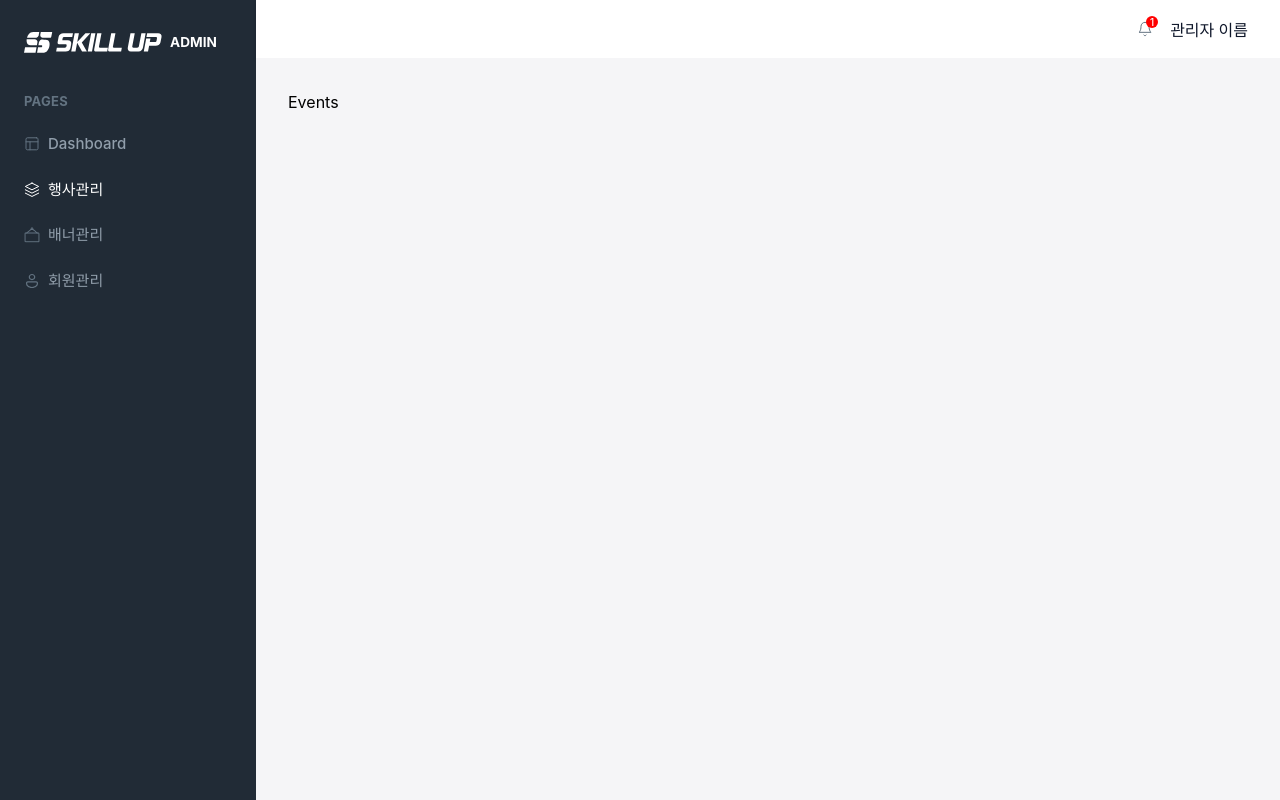
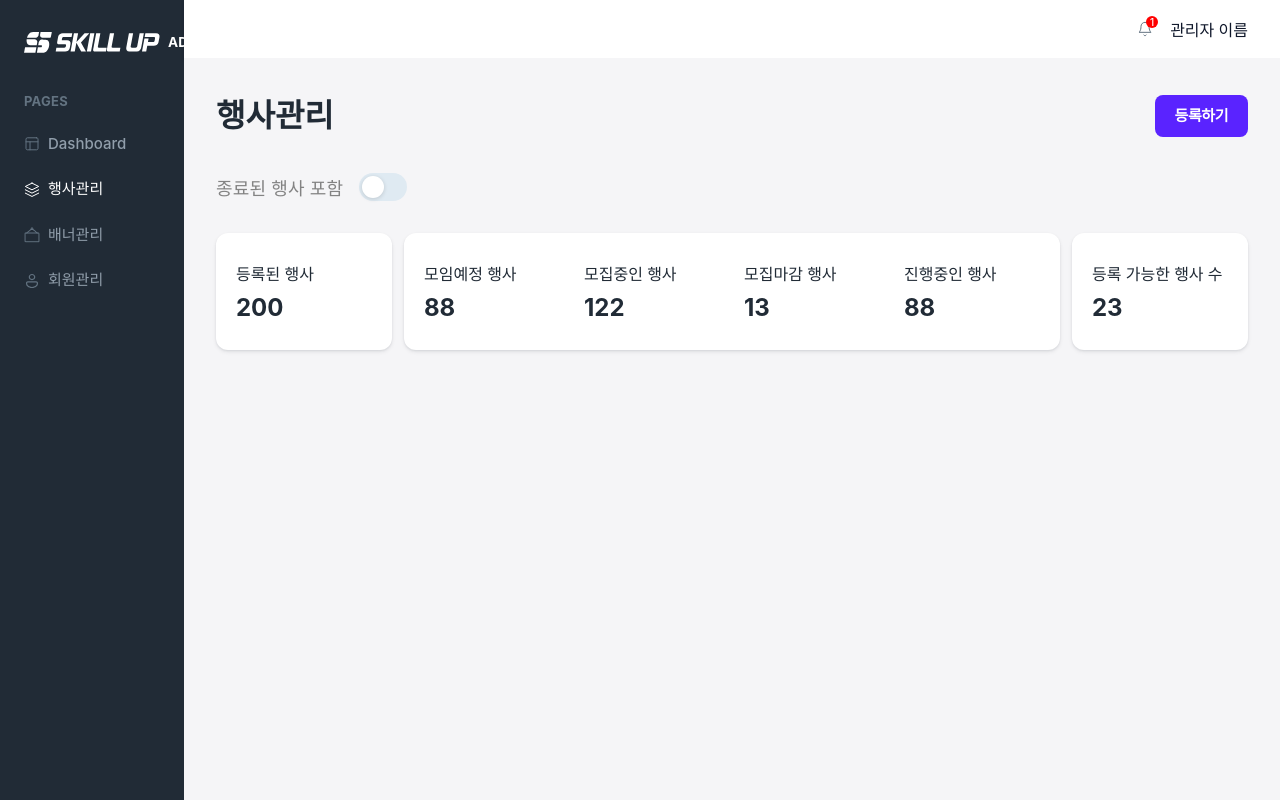
Before and after one commit to SKILLUP-FRONTEND/SkillUp_Admin, a Next.js app: page /admin/events in a window 1280 px wide. Built offline with nearby package versions, Linux system fonts and the light colour scheme; a web font is replaced by a local one.

Commit message:
:lipstick: Style: 행사 관리 필터, 대시보드 요약 공통 컴포넌트 구현 (#6)

```diff
--- /dev/null
+++ b/src/app/admin/events/EventsPageContent.tsx
@@ -0,0 +1,37 @@
+// src/app/admin/events/EventsPageContent.tsx
+/*
+  담당자 : 김은혜
+  최초 작성일 : 2025-09-16
+  최종 수정일 : 2025-09-16
+*/
+"use client";
+
+import SummaryCard from "@/components/events/SummaryCard";
+import styles from "./events.module.css";
+import ToggleSwitch from "@/components/common/toggle/ToggleSwitch";
+
+export default function EventsPageContent() {
+  return (
+    <div className={styles.eventsSection}>
+      <div className={styles.eventsHeader}>
+        <div className={styles.eventsHeaderTop}>
+          <h1 className={styles.eventsTitle}>행사관리</h1>
+          <button className={styles.eventsButton}>등록하기</button>
+        </div>
+        <ToggleSwitch label="종료된 행사 포함" />
+        <div className={styles.dashBoardSummary}>
+          <SummaryCard items={[{ title: "등록된 행사", count: 200 }]} />
+          <SummaryCard
+            items={[
+              { title: "모임예정 행사", count: 88 },
+              { title: "모집중인 행사", count: 122 },
+              { title: "모집마감 행사", count: 13 },
+              { title: "진행중인 행사", count: 88 },
+            ]}
+          />
+          <SummaryCard items={[{ title: "등록 가능한 행사 수", count: 23 }]} />
+        </div>
+      </div>
+    </div>
+  );
+}
--- /dev/null
+++ b/src/app/admin/events/events.module.css
@@ -0,0 +1,47 @@
+/* src/app/admin/events/events.module.css */
+
+/*
+  담당자 : 김은혜
+  최초 작성일 : 2025-09-16
+  최종 수정일 : 2025-09-16
+*/
+
+.eventsSection {
+  display: flex;
+  flex-direction: column;
+}
+
+.eventsHeader {
+  display: flex;
+  flex-direction: column;
+  gap: 2rem;
+}
+
+.eventsHeaderTop {
+  display: flex;
+  align-items: center;
+  justify-content: space-between;
+}
+
+.eventsTitle {
+  color: #212b36;
+  font-size: 2rem;
+  font-weight: 700;
+}
+
+.eventsButton {
+  border-radius: 0.5rem;
+  padding: 0.875rem 1.25rem;
+  background: #5a23ff;
+  color: #fff;
+  font-size: 0.9375rem;
+  font-weight: 600;
+  line-height: 0.875rem;
+  letter-spacing: -0.02813rem;
+  cursor: pointer;
+}
+
+.dashBoardSummary {
+  display: flex;
+  gap: 0.75rem;
+}
--- a/src/app/admin/events/page.tsx
+++ b/src/app/admin/events/page.tsx
@@ -1,10 +1,12 @@
 // src/app/admin/events/page.tsx
 /*
-  담당자 :
-  최초 작성일 : 2025-08-28
-  최종 수정일 : 2025-08-28
+  담당자 : 김은혜
+  최초 작성일 : 2025-09-16
+  최종 수정일 : 2025-09-16
 */
 
+import EventsPageContent from "./EventsPageContent";
+
 export default function Events() {
-  return <div>Events</div>;
+  return <EventsPageContent />;
 }
--- a/src/app/admin/members/MembersPageContent.tsx
+++ b/src/app/admin/members/MembersPageContent.tsx
@@ -15,6 +15,7 @@ import { useState } from "react";
 import MemberTable from "@/components/members/MemberTable";
 import MemberPagination from "@/components/members/MemberPagination";
 import { MEMBERS } from "@/mocks/members.mock";
+import ToggleSwitch from "@/components/common/toggle/ToggleSwitch";
 
 export default function MembersPageContent() {
   const [selected, setSelected] = useState("all");
@@ -29,7 +30,7 @@ export default function MembersPageContent() {
     <section className={styles.membersSection}>
       <div className={styles.membersHeader}>
         <h1 className={styles.membersTitle}>회원관리</h1>
-        <MemberFilterToggle />
+        <ToggleSwitch label="탈퇴 회원 포함" />
       </div>
       <div className={styles.membersTable}>
         <div className={styles.membersTableFilter}>
--- /dev/null
+++ b/src/components/common/toggle/ToggleSwitch.module.css
@@ -0,0 +1,52 @@
+/* src/components/common/toggle/ToggleSwitch.module.css */
+
+/*
+  담당자 : 김은혜
+  최초 작성일 : 2025-09-16
+  최종 수정일 : 2025-09-16
+*/
+
+.toggleWrapper {
+  display: flex;
+  align-items: center;
+  gap: 1rem;
+  user-select: none;
+}
+
+.labelText {
+  color: #838383;
+  font-size: 1.125rem;
+  font-weight: 500;
+  line-height: normal;
+  letter-spacing: 0.01125rem;
+}
+
+.toggle {
+  width: 48px;
+  height: 28px;
+  border-radius: 9999px;
+  background-color: #dfeaf2;
+  position: relative;
+  transition: background-color 0.2s ease;
+  cursor: pointer;
+}
+
+.circle {
+  width: 22px;
+  height: 22px;
+  background-color: #fff;
+  border-radius: 50%;
+  position: absolute;
+  top: 3px;
+  left: 3px;
+  transition: left 0.2s ease;
+  box-shadow: 0 1px 4px rgba(0, 0, 0, 0.15);
+}
+
+.toggle.active {
+  background-color: #5a23ff;
+}
+
+.toggle.active .circle {
+  left: 23px;
+}
--- /dev/null
+++ b/src/components/common/toggle/ToggleSwitch.tsx
@@ -0,0 +1,30 @@
+// src/components/common/toggle/ToggleSwitch.tsx
+
+/*
+  담당자 : 김은혜
+  최초 작성일 : 2025-09-16
+  최종 수정일 : 2025-09-16
+*/
+
+import { useState } from "react";
+import styles from "./ToggleSwitch.module.css";
+
+export default function ToggleSwitch({ label }: { label: string }) {
+  const [checked, setChecked] = useState(false);
+
+  const onChange = (checked: boolean) => {
+    setChecked(checked);
+  };
+
+  return (
+    <label className={styles.toggleWrapper}>
+      <span className={styles.labelText}>{label}</span>
+      <div
+        className={`${styles.toggle} ${checked ? styles.active : ""}`}
+        onClick={() => onChange(!checked)}
+      >
+        <div className={styles.circle} />
+      </div>
+    </label>
+  );
+}
--- /dev/null
+++ b/src/components/events/SummaryCard/index.tsx
@@ -0,0 +1,31 @@
+// src/components/events/SummaryCard/index.tsx
+
+/*
+  담당자 : 김은혜
+  최초 작성일 : 2025-09-16
+  최종 수정일 : 2025-09-16
+*/
+
+import styles from "./style.module.css";
+
+interface SummaryCardItem {
+  title: string;
+  count: number;
+}
+
+interface SummaryCardProps {
+  items: SummaryCardItem[];
+}
+
+export default function SummaryCard({ items }: SummaryCardProps) {
+  return (
+    <div className={styles.summaryCard}>
+      {items.map((item) => (
+        <div className={styles.summaryCardItem} key={item.title}>
+          <p className={styles.summaryCardItemTitle}>{item.title}</p>
+          <h3 className={styles.summaryCardItemCount}>{item.count}</h3>
+        </div>
+      ))}
+    </div>
+  );
+}
--- /dev/null
+++ b/src/components/events/SummaryCard/style.module.css
@@ -0,0 +1,40 @@
+/* src/components/events/SummaryCard/style.module.css */
+
+/*
+  담당자 : 김은혜
+  최초 작성일 : 2025-09-16
+  최종 수정일 : 2025-09-16
+*/
+
+.summaryCard {
+  border-radius: 0.75rem;
+  background: #fff;
+  box-shadow: 0 2px 4px 0 rgba(13, 23, 33, 0.08),
+    0 1px 2px 0 rgba(21, 30, 40, 0.08);
+  padding: 1.75rem 1.25rem;
+  display: flex;
+  gap: 1.5rem;
+}
+
+.summaryCardItem {
+  display: flex;
+  flex-direction: column;
+  width: 8.5rem;
+  gap: 0.5rem;
+}
+
+.summaryCardItemTitle {
+  color: #212b36;
+  font-size: 1rem;
+  font-style: normal;
+  font-weight: 500;
+  line-height: normal;
+}
+
+.summaryCardItemCount {
+  color: #212b36;
+  font-size: 1.5rem;
+  font-style: normal;
+  font-weight: 700;
+  line-height: normal;
+}
```
